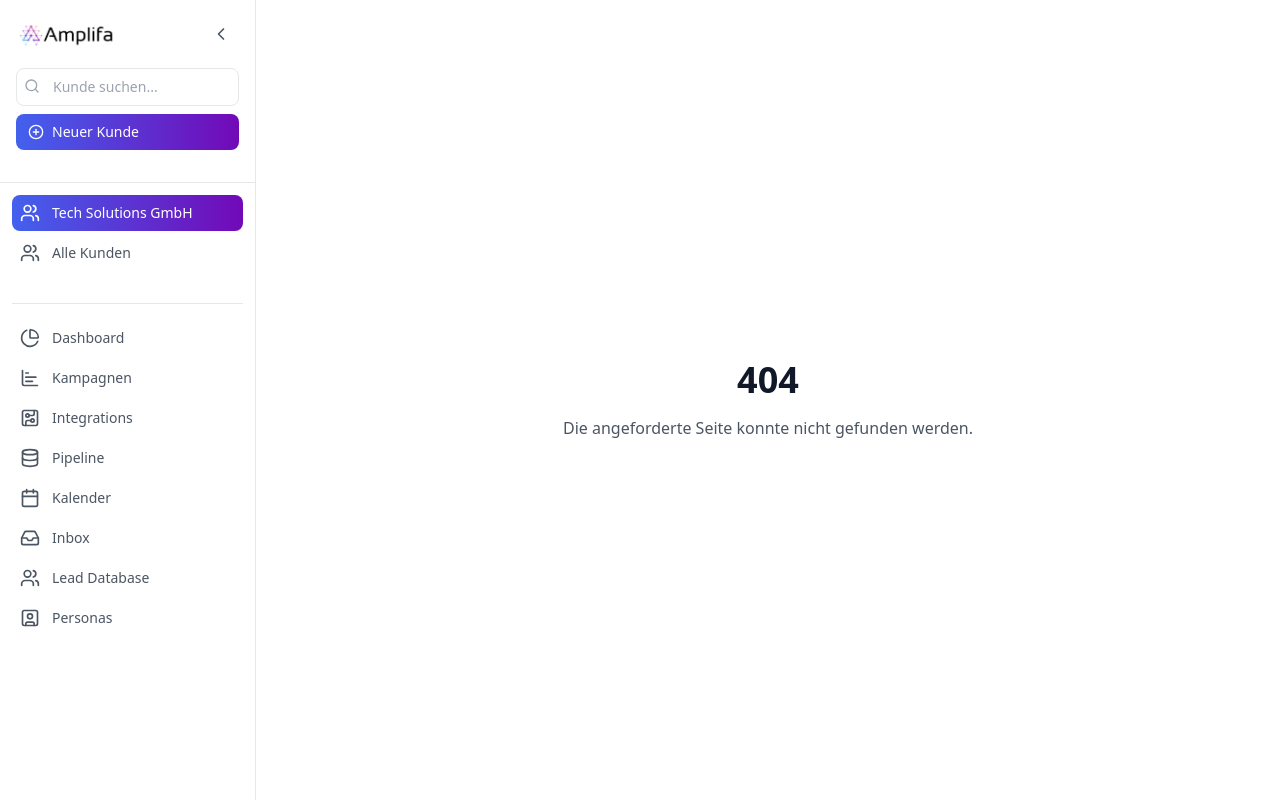
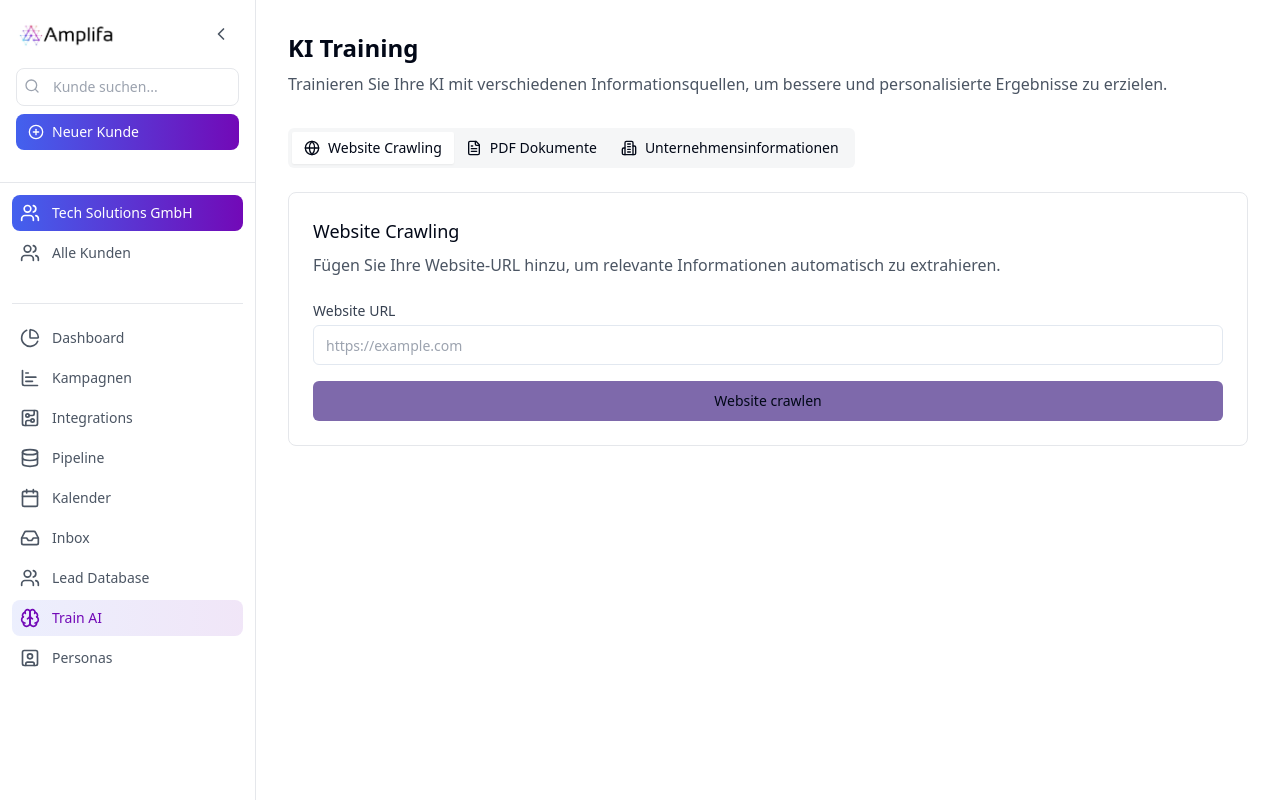
Before and after one commit to afilipiak25/agency-insight-portal, a React (Vite) app: page /train-ai in a window 1280 px wide. Before the commit this address had no page. Built offline with nearby package versions, Linux system fonts and the light colour scheme.

Commit message:
Add Train AI to sidebar
Adds a clickable Train AI item to the sidebar.  Clicking this item will open the Train AI page.

```diff
--- a/src/App.tsx
+++ b/src/App.tsx
@@ -13,6 +13,7 @@ import Pipeline from "./pages/Pipeline";
 import Calendar from "./pages/Calendar";
 import LeadDatabase from "./pages/LeadDatabase";
 import Inbox from "./pages/Inbox";
+import TrainAI from "./pages/TrainAI";
 
 const queryClient = new QueryClient();
 
@@ -31,6 +32,7 @@ const App = () => (
           <Route path="/calendar" element={<Calendar />} />
           <Route path="/leads" element={<LeadDatabase />} />
           <Route path="/inbox" element={<Inbox />} />
+          <Route path="/train-ai" element={<TrainAI />} />
           <Route path="*" element={<NotFound />} />
         </Routes>
       </BrowserRouter>
--- a/src/components/Sidebar.tsx
+++ b/src/components/Sidebar.tsx
@@ -1,6 +1,5 @@
-
 import { useState } from 'react';
-import { Users, PieChart, DollarSign, BarChartHorizontal, Calendar, Inbox, Database, CircuitBoard, UserSquare, Search, PlusCircle, ChevronLeft, ChevronRight } from 'lucide-react';
+import { Users, PieChart, DollarSign, BarChartHorizontal, Calendar, Inbox, Database, CircuitBoard, UserSquare, Search, PlusCircle, ChevronLeft, ChevronRight, Brain } from 'lucide-react';
 import { cn } from '@/lib/utils';
 import { Link, useLocation } from 'react-router-dom';
 
@@ -26,6 +25,7 @@ const navItems = [
   { icon: Calendar, label: 'Kalender', path: '/calendar' },
   { icon: Inbox, label: 'Inbox', path: '/inbox' },
   { icon: Users, label: 'Lead Database', path: '/leads' },
+  { icon: Brain, label: 'Train AI', path: '/train-ai' },
   { icon: UserSquare, label: 'Personas' },
 ];
 
--- /dev/null
+++ b/src/pages/TrainAI.tsx
@@ -0,0 +1,126 @@
+
+import { Layout } from "@/components/Layout";
+import { Button } from "@/components/ui/button";
+import { Globe, FileText, Building2 } from "lucide-react";
+import { Input } from "@/components/ui/input";
+import { Tabs, TabsContent, TabsList, TabsTrigger } from "@/components/ui/tabs";
+
+const TrainAI = () => {
+  return (
+    <Layout>
+      <div className="p-8 max-w-5xl mx-auto">
+        <div className="mb-8">
+          <h1 className="text-2xl font-semibold mb-2">KI Training</h1>
+          <p className="text-gray-600">
+            Trainieren Sie Ihre KI mit verschiedenen Informationsquellen, um bessere und personalisierte Ergebnisse zu erzielen.
+          </p>
+        </div>
+
+        <Tabs defaultValue="website" className="space-y-6">
+          <TabsList className="bg-gray-100/80 p-1">
+            <TabsTrigger value="website" className="flex items-center gap-2">
+              <Globe className="w-4 h-4" />
+              Website Crawling
+            </TabsTrigger>
+            <TabsTrigger value="pdf" className="flex items-center gap-2">
+              <FileText className="w-4 h-4" />
+              PDF Dokumente
+            </TabsTrigger>
+            <TabsTrigger value="company" className="flex items-center gap-2">
+              <Building2 className="w-4 h-4" />
+              Unternehmensinformationen
+            </TabsTrigger>
+          </TabsList>
+
+          <TabsContent value="website" className="space-y-6">
+            <div className="bg-white p-6 rounded-lg border border-gray-200">
+              <h2 className="text-lg font-medium mb-2">Website Crawling</h2>
+              <p className="text-gray-600 mb-6">
+                Fügen Sie Ihre Website-URL hinzu, um relevante Informationen automatisch zu extrahieren.
+              </p>
+
+              <div className="space-y-4">
+                <div>
+                  <label className="block text-sm font-medium text-gray-700 mb-1">
+                    Website URL
+                  </label>
+                  <Input
+                    type="url"
+                    placeholder="https://example.com"
+                    className="w-full"
+                  />
+                </div>
+
+                <Button className="w-full bg-[#7E69AB] hover:bg-[#6A5A91]">
+                  Website crawlen
+                </Button>
+              </div>
+            </div>
+          </TabsContent>
+
+          <TabsContent value="pdf" className="space-y-6">
+            <div className="bg-white p-6 rounded-lg border border-gray-200">
+              <h2 className="text-lg font-medium mb-2">PDF Dokumente</h2>
+              <p className="text-gray-600 mb-6">
+                Laden Sie PDF-Dokumente hoch, um deren Inhalte in das KI-Training einzubeziehen.
+              </p>
+
+              <div className="border-2 border-dashed border-gray-300 rounded-lg p-8 text-center">
+                <div className="space-y-2">
+                  <div className="flex justify-center">
+                    <FileText className="w-8 h-8 text-gray-400" />
+                  </div>
+                  <p className="text-sm text-gray-600">
+                    Dateien hierher ziehen oder klicken zum Auswählen
+                  </p>
+                  <p className="text-xs text-gray-500">
+                    PDF bis zu 10MB
+                  </p>
+                </div>
+              </div>
+            </div>
+          </TabsContent>
+
+          <TabsContent value="company" className="space-y-6">
+            <div className="bg-white p-6 rounded-lg border border-gray-200">
+              <h2 className="text-lg font-medium mb-2">Unternehmensinformationen</h2>
+              <p className="text-gray-600 mb-6">
+                Fügen Sie wichtige Unternehmensinformationen hinzu, die Ihre KI kennen sollte.
+              </p>
+
+              <div className="space-y-4">
+                <div>
+                  <label className="block text-sm font-medium text-gray-700 mb-1">
+                    Unternehmensname
+                  </label>
+                  <Input
+                    type="text"
+                    placeholder="Ihr Unternehmen GmbH"
+                    className="w-full"
+                  />
+                </div>
+
+                <div>
+                  <label className="block text-sm font-medium text-gray-700 mb-1">
+                    Beschreibung
+                  </label>
+                  <textarea
+                    rows={4}
+                    placeholder="Beschreiben Sie Ihr Unternehmen..."
+                    className="w-full p-3 border border-gray-200 rounded-lg focus:outline-none focus:ring-2 focus:ring-amplifa-purple/30"
+                  />
+                </div>
+
+                <Button className="w-full bg-[#7E69AB] hover:bg-[#6A5A91]">
+                  Informationen speichern
+                </Button>
+              </div>
+            </div>
+          </TabsContent>
+        </Tabs>
+      </div>
+    </Layout>
+  );
+};
+
+export default TrainAI;
```
